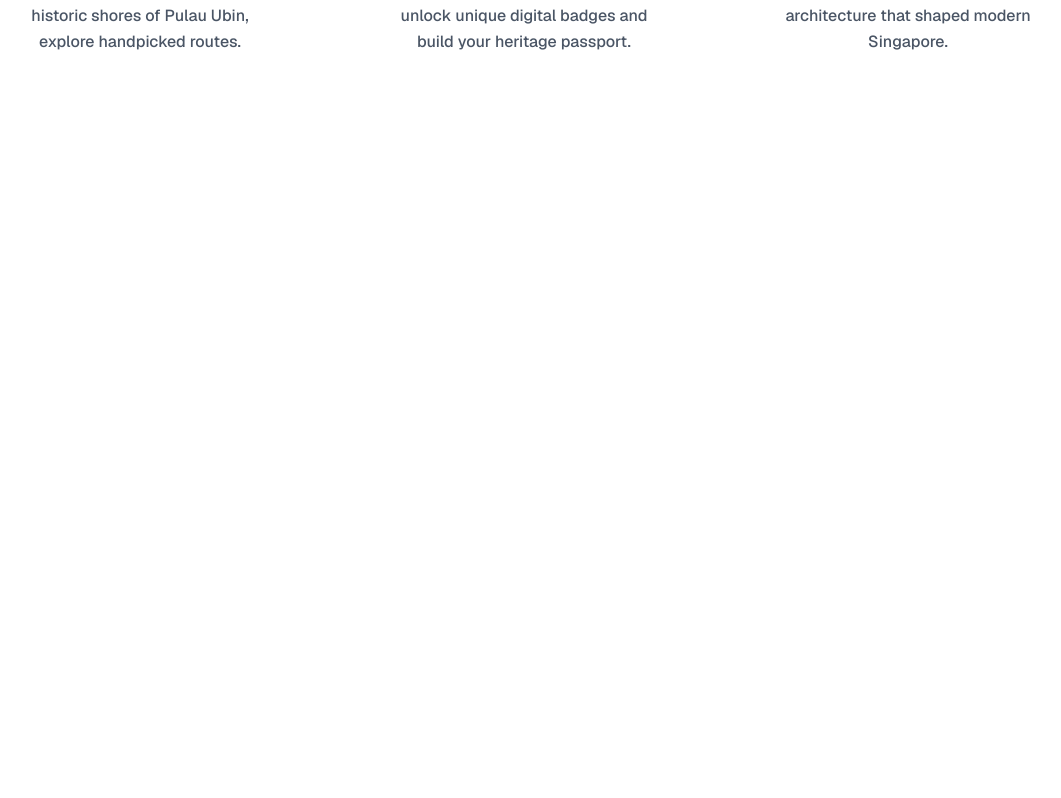
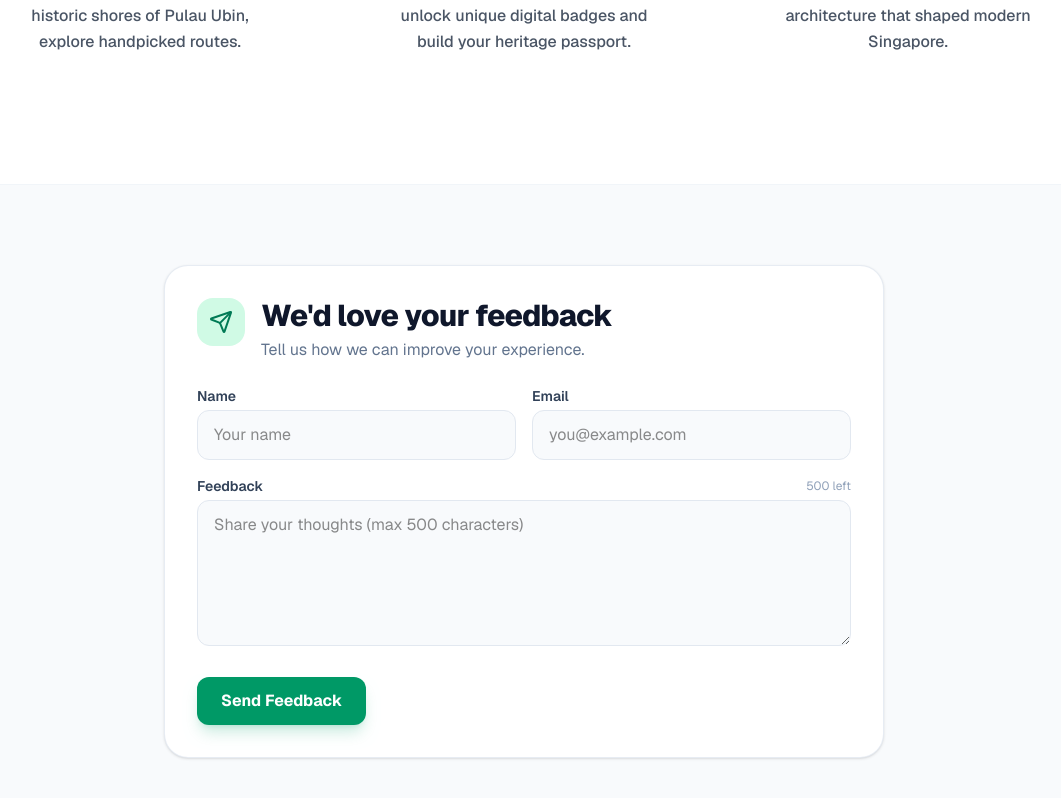
Before and after one commit to frostlynx6/Heritage_Website, a Next.js app: page / in a window 1280 px wide. Shown: the part 1033-1831 px from the top of the page, without its empty margins (116-1177 px from the left). Before the commit the page ends 1217 px from the top, so only its background shows below. Built offline with nearby package versions, Linux system fonts and the light colour scheme; no server answers.

Commit message:
UX: enable initial route animation; add feedback form with 500-char limit + Discord webhook API (via env var)

```diff
--- a/app/page.tsx
+++ b/app/page.tsx
@@ -1,11 +1,46 @@
 "use client";
 import { motion } from "framer-motion";
 import Link from "next/link";
-import { Compass, Award, Map } from "lucide-react";
+import { Compass, Award, Map, Send } from "lucide-react";
+import { useState } from "react";
 import { useLanguage } from "../components/LanguageContext";
 
 export default function Home() {
   const { t } = useLanguage();
+  const [name, setName] = useState("");
+  const [email, setEmail] = useState("");
+  const [message, setMessage] = useState("");
+  const [submitting, setSubmitting] = useState(false);
+  const [result, setResult] = useState<null | { ok: boolean; error?: string }>(null);
+
+  const remaining = 500 - message.length;
+
+  const onSubmit = async (e: React.FormEvent) => {
+    e.preventDefault();
+    if (submitting) return;
+    setSubmitting(true);
+    setResult(null);
+    try {
+      const res = await fetch("/api/feedback", {
+        method: "POST",
+        headers: { "Content-Type": "application/json" },
+        body: JSON.stringify({ name, email, message }),
+      });
+      if (res.ok) {
+        setResult({ ok: true });
+        setName("");
+        setEmail("");
+        setMessage("");
+      } else {
+        const data = await res.json().catch(() => ({}));
+        setResult({ ok: false, error: data?.error || "Failed to send" });
+      }
+    } catch (e) {
+      setResult({ ok: false, error: "Network error" });
+    } finally {
+      setSubmitting(false);
+    }
+  };
   return (
     <main className="flex-1 flex flex-col">
       {/* Hero Section */}
@@ -92,6 +127,92 @@ export default function Home() {
           ))}
         </div>
       </section>
+
+      {/* Feedback Section */}
+      <section className="py-20 bg-slate-50 border-t border-slate-100">
+        <div className="max-w-3xl mx-auto px-6">
+          <motion.div
+            initial={{ opacity: 0, y: 24 }}
+            whileInView={{ opacity: 1, y: 0 }}
+            viewport={{ once: true, margin: "-80px" }}
+            transition={{ duration: 0.4, ease: "easeOut" }}
+            className="bg-white rounded-3xl p-8 shadow-sm border border-slate-200/80"
+          >
+            <div className="flex items-start gap-4 mb-6">
+              <div className="w-12 h-12 rounded-2xl bg-emerald-100 text-emerald-700 flex items-center justify-center">
+                <Send className="w-6 h-6" />
+              </div>
+              <div>
+                <h2 className="text-2xl md:text-3xl font-extrabold text-slate-900 tracking-tight">{t.feedbackTitle}</h2>
+                <p className="text-slate-500 mt-1">{t.feedbackDesc}</p>
+              </div>
+            </div>
+
+            {result?.ok && (
+              <div className="mb-4 p-3 rounded-xl bg-emerald-50 border border-emerald-100 text-emerald-700 text-sm font-medium">
+                {t.feedbackSuccess}
+              </div>
+            )}
+            {result && !result.ok && (
+              <div className="mb-4 p-3 rounded-xl bg-red-50 border border-red-100 text-red-700 text-sm font-medium">
+                {result.error || t.feedbackError}
+              </div>
+            )}
+
+            <form onSubmit={onSubmit} className="space-y-4">
+              <div className="grid md:grid-cols-2 gap-4">
+                <div>
+                  <label className="block text-sm font-semibold text-slate-700 mb-1">{t.nameLabel}</label>
+                  <input
+                    type="text"
+                    required
+                    value={name}
+                    onChange={(e) => setName(e.target.value.slice(0, 100))}
+                    className="w-full bg-slate-50 border border-slate-200 rounded-xl px-4 py-3 focus:outline-none focus:ring-2 focus:ring-emerald-500/50 focus:border-emerald-500"
+                    placeholder={t.namePlaceholder}
+                  />
+                </div>
+                <div>
+                  <label className="block text-sm font-semibold text-slate-700 mb-1">{t.emailLabel}</label>
+                  <input
+                    type="email"
+                    required
+                    value={email}
+                    onChange={(e) => setEmail(e.target.value.slice(0, 200))}
+                    className="w-full bg-slate-50 border border-slate-200 rounded-xl px-4 py-3 focus:outline-none focus:ring-2 focus:ring-emerald-500/50 focus:border-emerald-500"
+                    placeholder={t.emailPlaceholder}
+                  />
+                </div>
+              </div>
+
+              <div>
+                <div className="flex items-center justify-between mb-1">
+                  <label className="block text-sm font-semibold text-slate-700">{t.messageLabel}</label>
+                  <span className={`text-xs ${remaining < 50 ? "text-amber-600" : "text-slate-400"}`}>{remaining} {t.charsLeft}</span>
+                </div>
+                <textarea
+                  required
+                  value={message}
+                  onChange={(e) => setMessage(e.target.value.slice(0, 500))}
+                  maxLength={500}
+                  rows={5}
+                  className="w-full bg-slate-50 border border-slate-200 rounded-xl px-4 py-3 focus:outline-none focus:ring-2 focus:ring-emerald-500/50 focus:border-emerald-500"
+                  placeholder={t.messagePlaceholder}
+                />
+              </div>
+
+              <div className="pt-2">
+                <button
+                  disabled={submitting}
+                  className="inline-flex items-center gap-2 bg-emerald-600 hover:bg-emerald-500 disabled:bg-emerald-400 text-white px-6 py-3 rounded-xl font-bold transition shadow-lg shadow-emerald-600/20 active:scale-[0.98]"
+                >
+                  {submitting ? t.sending : t.sendFeedback}
+                </button>
+              </div>
+            </form>
+          </motion.div>
+        </div>
+      </section>
     </main>
   );
 }
--- a/app/template.tsx
+++ b/app/template.tsx
@@ -6,13 +6,13 @@ import { AnimatePresence, motion } from "framer-motion";
 export default function Template({ children }: { children: ReactNode }) {
   const pathname = usePathname();
   return (
-    <AnimatePresence mode="wait" initial={false}>
+    <AnimatePresence mode="wait">
       <motion.div
         key={pathname}
-        initial={{ opacity: 0, y: 8 }}
+        initial={{ opacity: 0, y: 12 }}
         animate={{ opacity: 1, y: 0 }}
-        exit={{ opacity: 0, y: -8 }}
-        transition={{ duration: 0.22, ease: "easeOut" }}
+        exit={{ opacity: 0, y: -12 }}
+        transition={{ duration: 0.2, ease: "easeOut" }}
       >
         {children}
       </motion.div>
--- a/components/LanguageContext.tsx
+++ b/components/LanguageContext.tsx
@@ -72,6 +72,21 @@ export const translations = {
     invalidCreds: "Invalid email or password.",
     unexpectedError: "An unexpected error occurred.",
     somethingWrong: "Something went wrong.",
+
+    // Feedback form
+    feedbackTitle: "We'd love your feedback",
+    feedbackDesc: "Tell us how we can improve your experience.",
+    nameLabel: "Name",
+    namePlaceholder: "Your name",
+    emailLabel: "Email",
+    emailPlaceholder: "you@example.com",
+    messageLabel: "Feedback",
+    messagePlaceholder: "Share your thoughts (max 500 characters)",
+    sendFeedback: "Send Feedback",
+    sending: "Sending...",
+    charsLeft: "left",
+    feedbackSuccess: "Thanks for your feedback!",
+    feedbackError: "Couldn't send feedback. Please try again.",
   },
   ZH: {
     navHome: "首页",
@@ -143,6 +158,21 @@ export const translations = {
     invalidCreds: "邮箱或密码错误。",
     unexpectedError: "发生未知错误。",
     somethingWrong: "出错了。",
+
+    // Feedback form
+    feedbackTitle: "我们期待你的反馈",
+    feedbackDesc: "告诉我们如何改进你的体验。",
+    nameLabel: "姓名",
+    namePlaceholder: "你的名字",
+    emailLabel: "电子邮箱",
+    emailPlaceholder: "you@example.com",
+    messageLabel: "反馈内容",
+    messagePlaceholder: "分享你的想法（最多 500 字）",
+    sendFeedback: "发送反馈",
+    sending: "发送中...",
+    charsLeft: "剩余",
+    feedbackSuccess: "感谢你的反馈！",
+    feedbackError: "发送失败，请稍后再试。",
   }
 };
 
```
Also changed, not shown: app/api/feedback/route.ts (added, +52 -0 lines).
